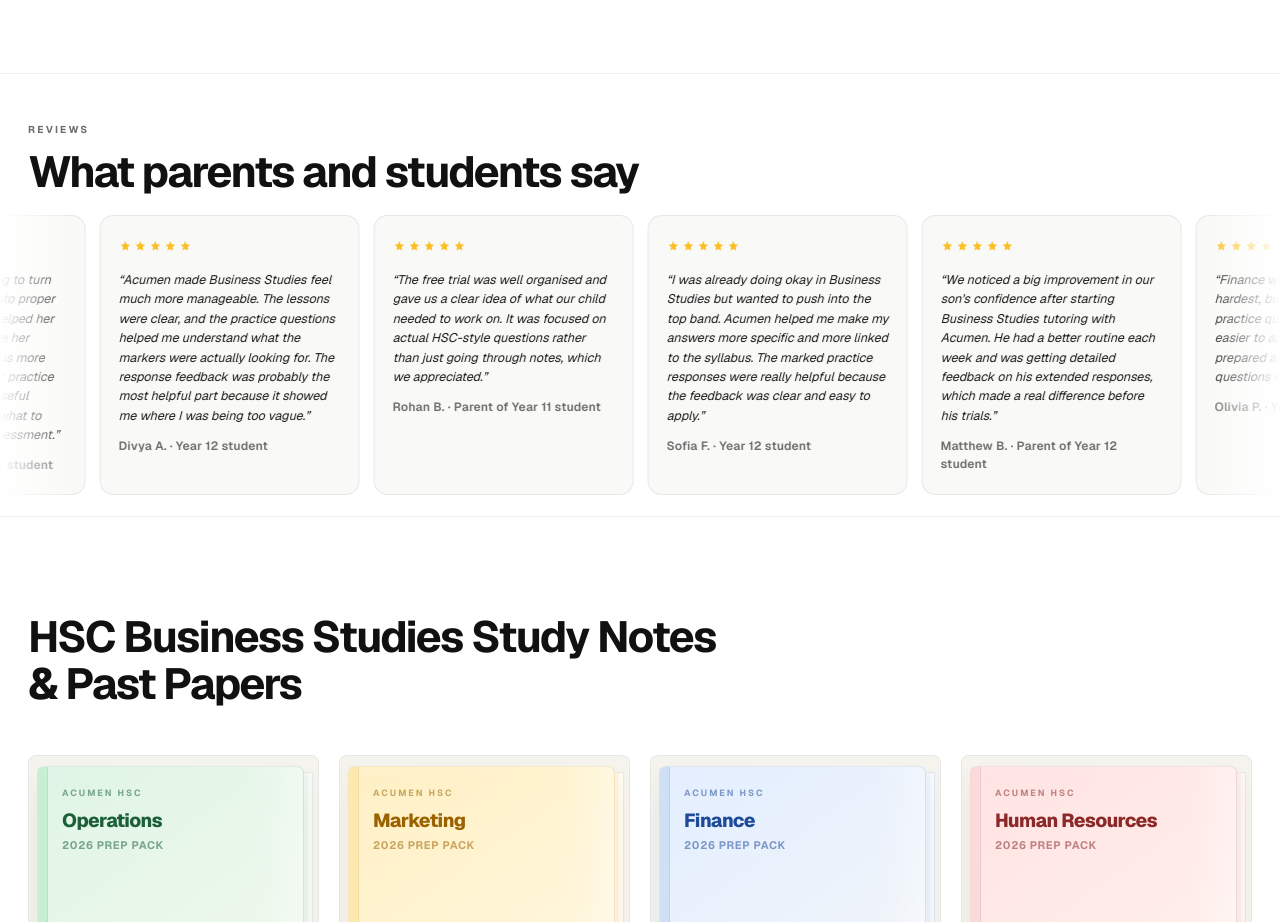
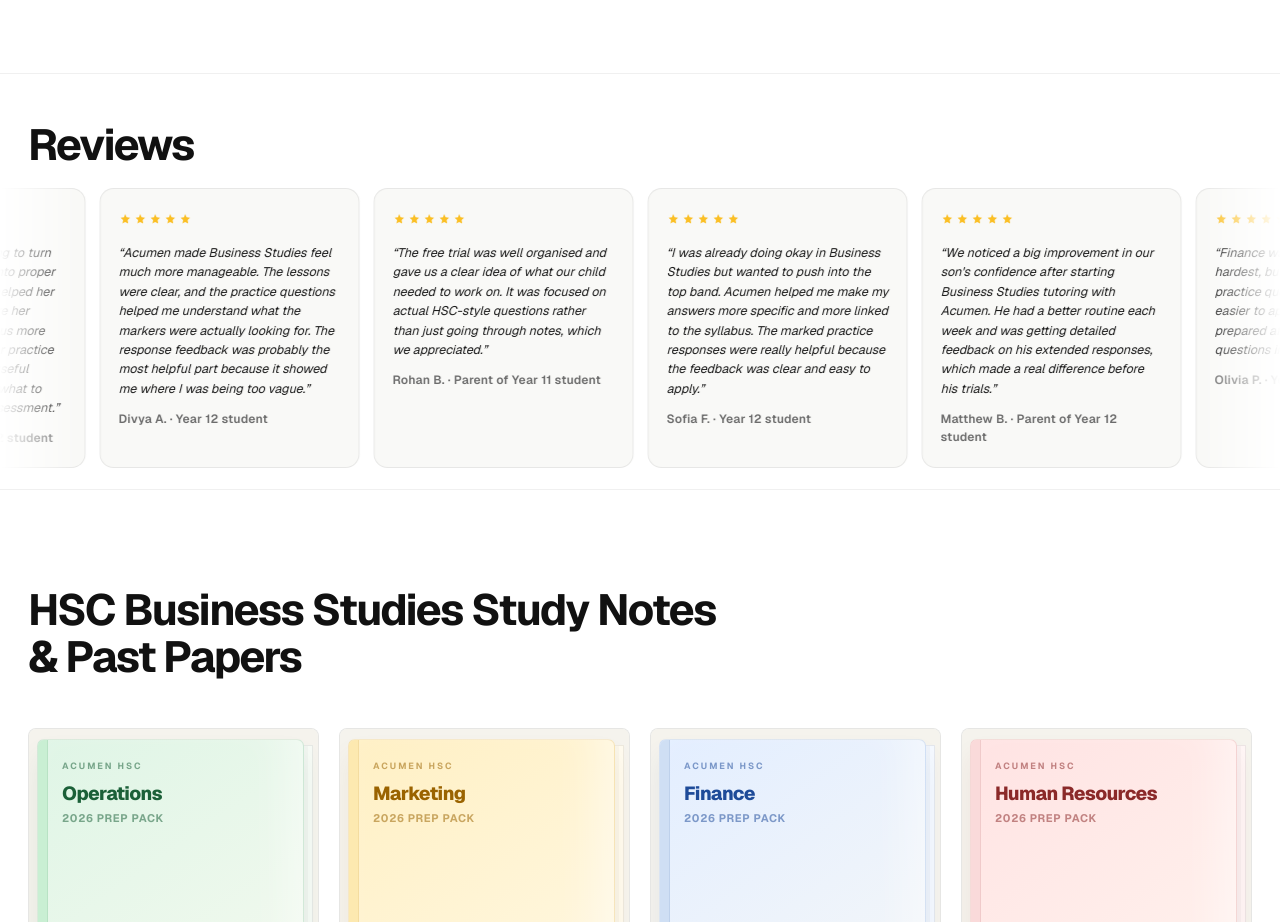
Before and after one commit to YusufAhmed133/Acumen_BusinessStudiesHSC, a Next.js app: page / in a window 1280 px wide. Shown: the part 3540-4462 px from the top of the page. Built offline with nearby package versions, Linux system fonts and the light colour scheme.

Commit message:
fix(reviews): replace label+subheading with single Reviews h2

```diff
--- a/src/components/sections/Reviews.tsx
+++ b/src/components/sections/Reviews.tsx
@@ -64,11 +64,8 @@
       }}
     >
       <div style={{ padding: "48px 28px 0" }} className="reviews-header">
-        <div style={{ fontSize: 10, fontWeight: 700, letterSpacing: "0.22em", textTransform: "uppercase", color: "#6B6B6B", marginBottom: 12 }}>
+        <h2 style={{ fontWeight: 700, fontSize: "clamp(26px, 3.4vw, 44px)", lineHeight: 1.06, letterSpacing: "-0.04em", margin: 0, color: "#111111" }}>
           Reviews
-        </div>
-        <h2 style={{ fontWeight: 700, fontSize: "clamp(26px, 3.4vw, 44px)", lineHeight: 1.06, letterSpacing: "-0.04em", margin: 0, color: "#111111" }}>
-          What parents and students say
         </h2>
       </div>
       <div className="review-ticker">
```
